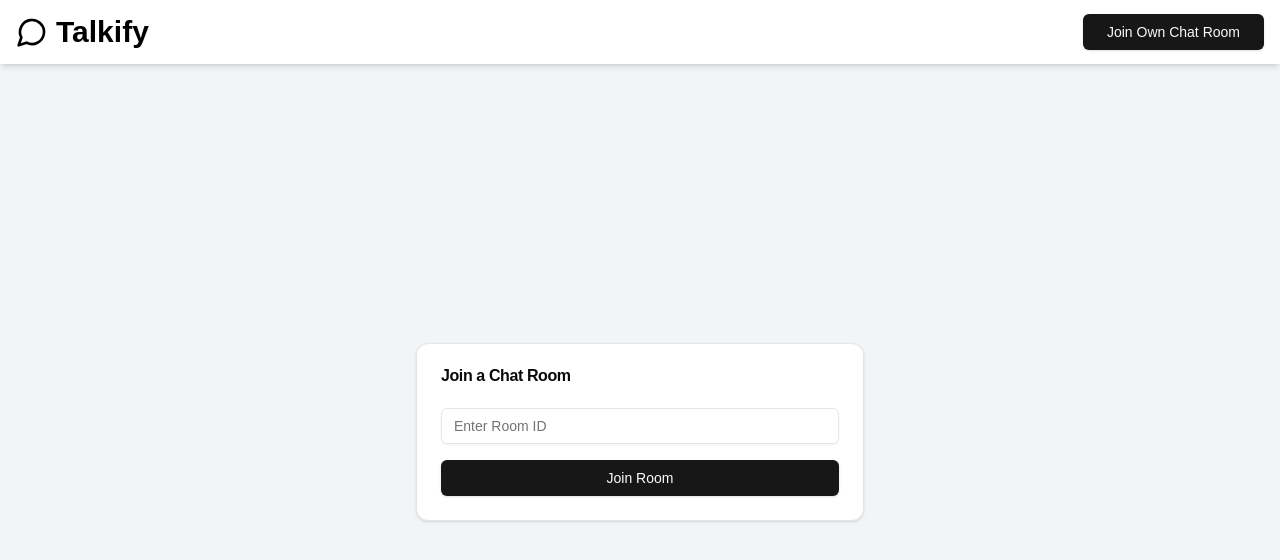
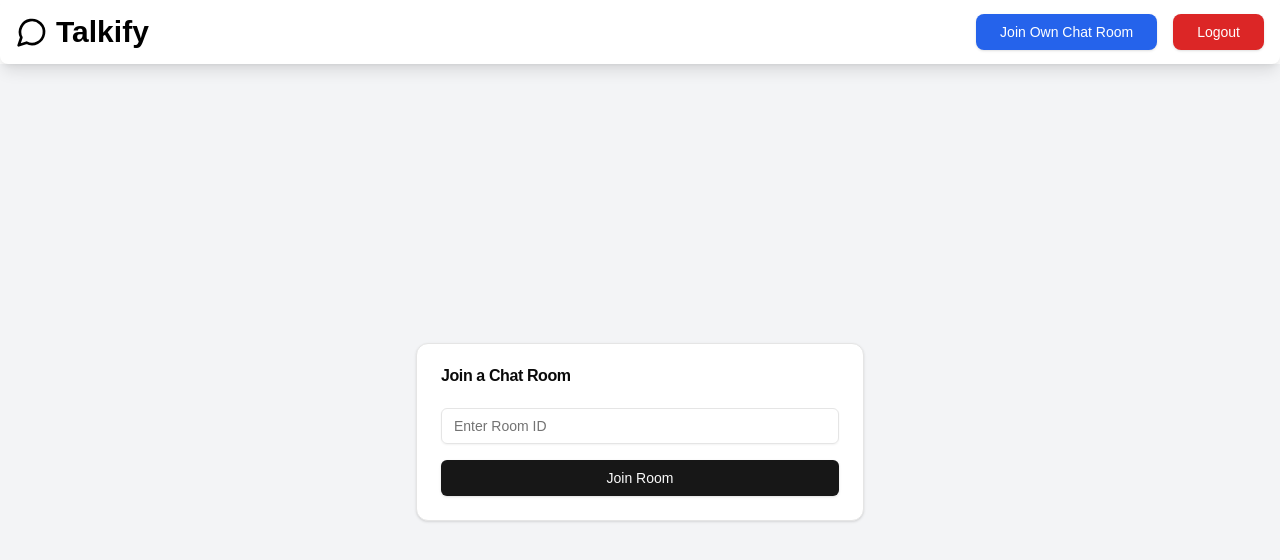
Before and after one commit to sukantamajhi/talkify, a Next.js app in the folder client/: page /chat in a window 1280 px wide. Shown: the top 560 px of the page. Built offline with nearby package versions, Linux system fonts and the light colour scheme; no server answers.

Commit message:
Changes done

```diff
--- a/client/app/chat/page.tsx
+++ b/client/app/chat/page.tsx
@@ -11,9 +11,11 @@ import axios from "@/lib/axios";
 import Link from "next/link";
 import { useToast } from "@/hooks/use-toast";
 import { Toaster } from "@/components/ui/toaster";
+import { useRouter } from "next/navigation";
 
 export default function ChatPage() {
 	const socket = useSocket();
+	const router = useRouter();
 	const { toast } = useToast();
 	const [joinedRoom, setJoinedRoom] = useState<string | null>(null);
 	const [showJoinRoom, setShowJoinRoom] = useState<"OWN" | "OTHER">("OTHER");
@@ -69,24 +71,54 @@ export default function ChatPage() {
 		}
 	};
 
+	const handleLogout = () => {
+		localStorage.clear();
+		router.replace("/");
+	};
+
+	const joinAnotherRoom = () => {
+		setJoinedRoom(null);
+	};
+
 	return (
 		<>
 			{/* Header Section with "Talkify" as logo */}
-			<header className='w-full h-16 sticky top-0 flex justify-between items-center p-4 bg-white shadow-md'>
-				<Link href='/' passHref className='flex items-center'>
+			<header className='w-full h-16 sticky top-0 flex justify-between items-center p-4 bg-white shadow-lg rounded-lg'>
+				<Link
+					href='/'
+					passHref
+					className='flex items-center hover:text-blue-600 transition-all duration-300'>
 					{/* Text Logo */}
 					<MessageCircle className='w-8 h-8 text-black mr-2' />
 					<h1 className='text-3xl font-bold text-black'>Talkify</h1>
 				</Link>
-				<Button onClick={handleChatRoomToggle} className='px-6 py-2'>
-					{showJoinRoom === "OWN"
-						? "Join Other Chat Room"
-						: "Join Own Chat Room"}
-				</Button>
+
+				<div className='flex items-center space-x-4'>
+					{/* Toggle Join Chat Room Button */}
+					<Button
+						onClick={handleChatRoomToggle}
+						className='px-6 py-2 bg-blue-600 text-white rounded-lg hover:bg-blue-700 transition-all duration-300'>
+						{showJoinRoom === "OWN"
+							? "Join Other Chat Room"
+							: "Join Own Chat Room"}
+					</Button>
+
+					{/* Logout Button */}
+					<Button
+						onClick={handleLogout}
+						className='px-6 py-2 bg-red-600 text-white rounded-lg hover:bg-red-700 transition-all duration-300'>
+						Logout
+					</Button>
+				</div>
 			</header>
+
 			<div className='flex flex-col items-center justify-center bg-gray-100 p-4 room-area'>
 				{joinedRoom && room?._id ? (
-					<ChatArea room={room} socket={socket} />
+					<ChatArea
+						room={room}
+						joinAnotherRoom={joinAnotherRoom}
+						socket={socket}
+					/>
 				) : (
 					<RoomJoin onJoin={handleJoinRoom} />
 				)}
--- a/client/components/Chat/ChatArea.tsx
+++ b/client/components/Chat/ChatArea.tsx
@@ -16,9 +16,11 @@ interface Message {
 function ChatArea({
 	room,
 	socket,
+	joinAnotherRoom,
 }: {
 	room: IRoomDetails | null;
 	socket: any;
+	joinAnotherRoom: Function;
 }) {
 	const [messages, setMessages] = useState<any[]>([]);
 	const [newMessage, setNewMessage] = useState("");
@@ -70,10 +72,16 @@ function ChatArea({
 		}
 	};
 
+	const handleJoinAnotherRoom = () => {
+		joinAnotherRoom();
+	};
+
 	return (
 		<Card className='w-full max-w-2xl h-[80vh] flex flex-col bg-white shadow-xl rounded-3xl overflow-hidden transition-all duration-300'>
 			{/* Header */}
-			<CardHeader className='flex flex-row items-center space-x-4 pb-4 bg-indigo-600 p-4 rounded-t-3xl text-white'>
+			<CardHeader className='flex items-center justify-between pb-4 bg-indigo-600 p-6 rounded-t-3xl text-white'>
+				<div className='flex items-center space-x-4'>
+					{/* Avatar Section */}
 					<Avatar className='w-16 h-16 border-2 border-white transition-transform transform hover:scale-110'>
 						<AvatarImage
 							src='https://avatars.dicebear.com/api/avataaars/john-doe.svg'
@@ -81,14 +89,24 @@ function ChatArea({
 						/>
 						<AvatarFallback>JD</AvatarFallback>
 					</Avatar>
-				<div>
-					<h2 className='text-3xl font-bold'>
+
+					{/* Text Section */}
+					<div className='text-white'>
+						<h2 className='text-xl font-bold'>
 							Welcome to Chat Room #{room?.name}
 						</h2>
-					<p className='text-gray-100 text-lg'>
-						Start a conversation and chat away!
+						<p className='text-gray-100 text-base'>
+							Dive into the conversation and make new connections!
 						</p>
 					</div>
+				</div>
+
+				{/* Button Section */}
+				<Button
+					onClick={handleJoinAnotherRoom}
+					className='px-6 py-2 rounded-lg text-white bg-gradient-to-r from-green-500 to-green-700 hover:from-green-600 hover:to-green-800 transform hover:scale-105 hover:shadow-lg transition-all duration-300'>
+					Switch to Another Room
+				</Button>
 			</CardHeader>
 
 			{/* Chat Messages */}
```
Lines whose indentation alone changed are shown as unchanged.
